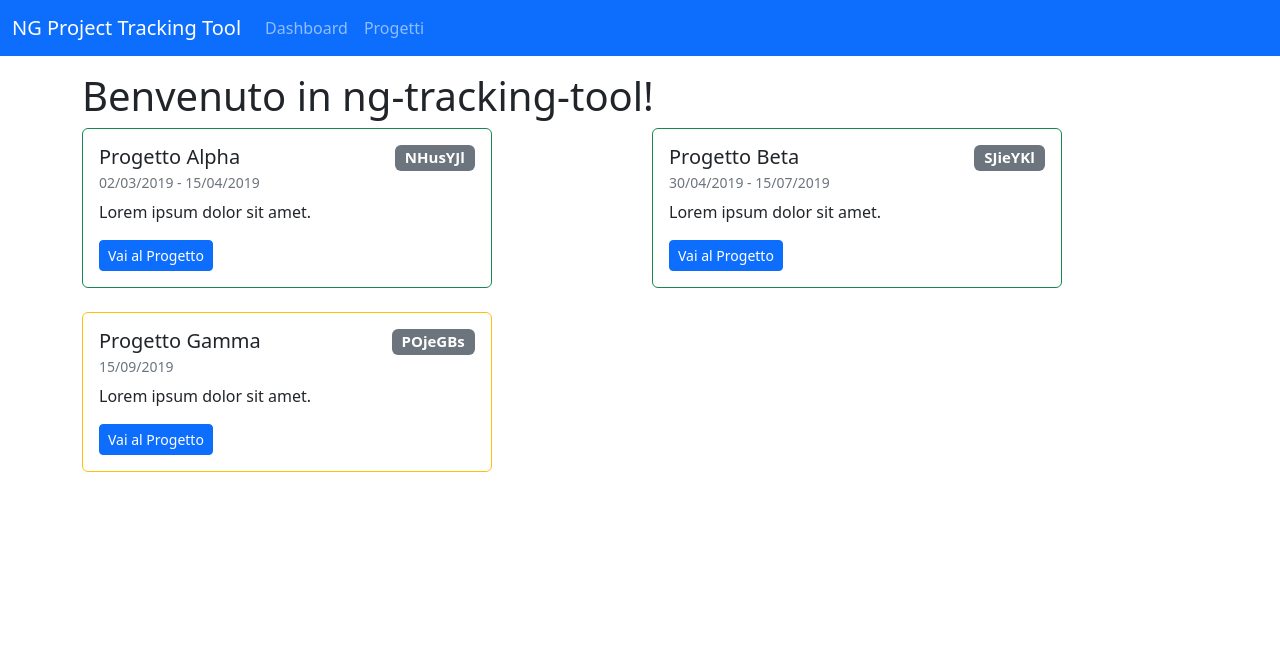
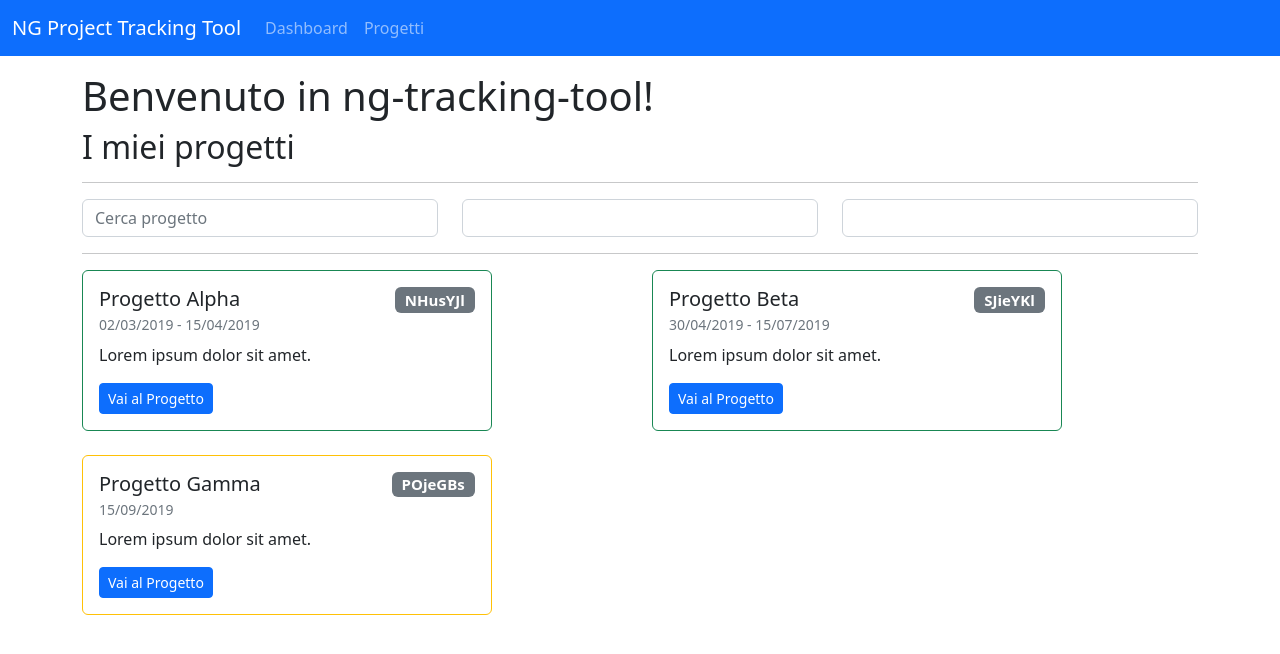
Before and after one commit to acadevmy/ng-tracking-tool, an Angular app: page / in a window 1280 px wide. Shown: the top 654 px of the page. Built offline with nearby package versions, Linux system fonts and the light colour scheme.

Commit message:
feat: add filter form

```diff
--- a/src/app/app.module.ts
+++ b/src/app/app.module.ts
@@ -2,12 +2,14 @@ import { NgModule } from '@angular/core';
 import { BrowserModule } from '@angular/platform-browser';
 
 import { AppComponent } from './app.component';
+import { SearchFilterPipe } from './pipes/search-filter.pipe';
 import { ProjectComponent } from './project/project.component';
 
 @NgModule({
   declarations: [
     AppComponent,
-    ProjectComponent
+    ProjectComponent,
+    SearchFilterPipe
   ],
   imports: [
     BrowserModule
--- /dev/null
+++ b/src/app/pipes/search-filter.pipe.ts
@@ -0,0 +1,20 @@
+import { Pipe, PipeTransform } from '@angular/core';
+
+@Pipe({
+  name: 'searchFilter'
+})
+export class SearchFilterPipe implements PipeTransform {
+  transform(items: any[], field: string, value: string): any[] {
+    if (!value) {
+      return items;
+    }
+
+    return items.filter(item => {
+      if (typeof (item[field]) !== 'boolean') {
+        return item[field].toLowerCase().includes(value.toLowerCase());
+      }
+
+      return (item[field]) === (value === 'true');
+    });
+  }
+}
--- a/src/app/project/project.component.html
+++ b/src/app/project/project.component.html
@@ -1,5 +1,36 @@
+<div>
+  <h2>I miei progetti</h2>
+  <hr />
+  <div class="row">
+    <div class="col">
+      <input class="form-control" name="projectName" placeholder="Cerca progetto" (input)='true' #filterName />
+    </div>
+
+    <div class="col">
+      <select class="form-control" (input)='true' #filterPriority>
+        <option></option>
+        <option value="low">Low</option>
+        <option value="medium">Medium</option>
+        <option value="high">High</option>
+      </select>
+    </div>
+
+    <div class="col">
+      <select class="form-control" (input)='true' #filterDone>
+        <option></option>
+        <option value="true">Done</option>
+        <option value="false">In progress</option>
+      </select>
+    </div>
+  </div>
+</div>
+<hr />
+
 <div *ngIf="projects.length > 0 ; else noProjects" class="row row-cols-2 g-4">
-  <div *ngFor="let project of projects" class="col">
+  <div *ngFor="let project of projects
+        | searchFilter: 'name' : filterName.value
+        | searchFilter: 'priority' : filterPriority.value
+        | searchFilter: 'done' : filterDone.value" class="col">
     <div class="card w-75" [ngClass]="{'border-success': project.done, 'border-warning': !project.done }">
       <div class="card-body">
         <h5 class="card-title">
```
Also changed, not shown: 1 other file (tests, documents, lock files or other folders).
